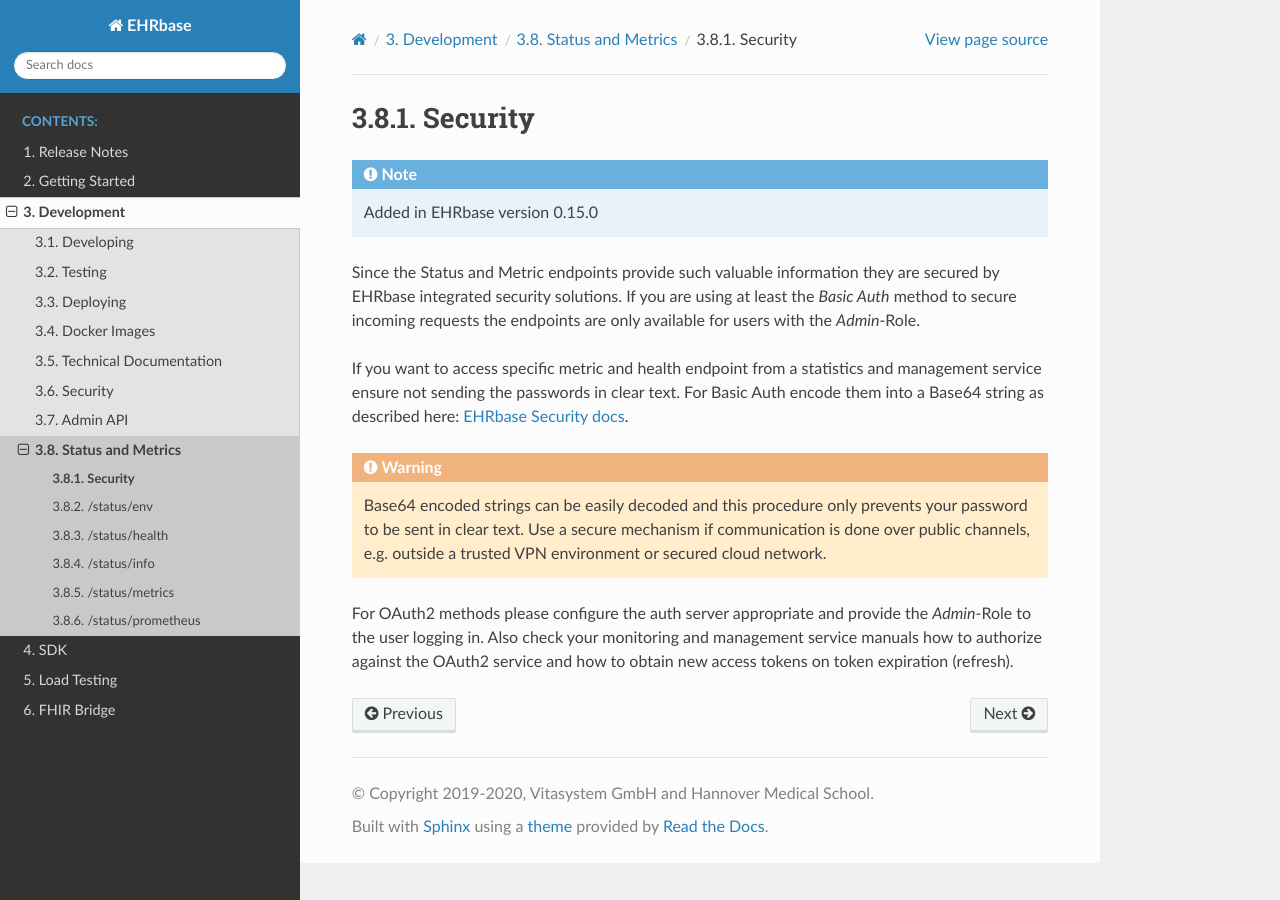
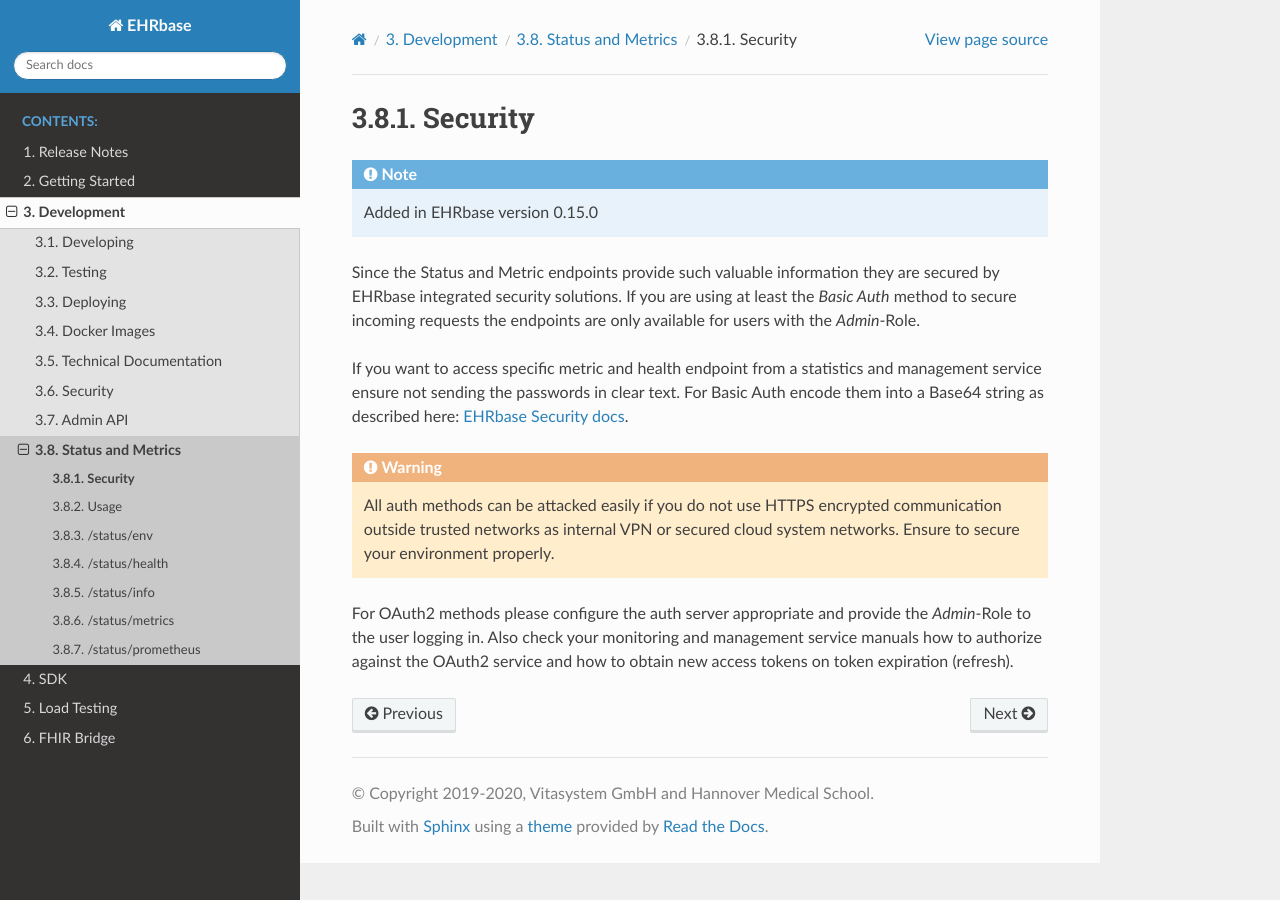
Before and after one commit to ehrbase/documentation, a Sphinx documentation site: the page built from source/03_development/08_status_and_metrics/security/index.rst, in a window 1280 px wide. Built offline with Sphinx 7.4.7 and the Read the Docs theme 2.0.0, drawn with Linux system fonts in a browser that asks for light colours; formulas are drawn with MathJax 3; pages that are not in the unit, such as notebooks, are missing from menus.

Commit message:
Add env description
:pencil: Add description on config from environment variables
:pencil: Change security note warn about insecure communication
:package: Remove chapter numbers from folders

```diff
--- a/source/03_development/08_status_and_metrics/00_security/index.rst
+++ b/source/03_development/08_status_and_metrics/security/index.rst
@@ -12,9 +12,9 @@
 ensure not sending the passwords in clear text. For Basic Auth encode them into a Base64 string
 as described here: `EHRbase Security docs <https://github.com/ehrbase/ehrbase/tree/develop/doc/security#basic-auth>`_.
 
-.. warning:: Base64 encoded strings can be easily decoded and this procedure only prevents your
-   password to be sent in clear text. Use a secure mechanism if communication is done over public
-   channels, e.g. outside a trusted VPN environment or secured cloud network.
+.. warning:: All auth methods can be attacked easily if you do not use HTTPS encrypted communication
+   outside trusted networks as internal VPN or secured cloud system networks. Ensure to secure your
+   environment properly.
 
 For OAuth2 methods please configure the auth server appropriate and provide the *Admin*-Role to the
 user logging in. Also check your monitoring and management service manuals how to authorize
```
Also changed, not shown: source/03_development/08_status_and_metrics/index.rst (+7 -6 lines), source/03_development/08_status_and_metrics/usage/index.rst (added, +39 -0 lines), source/03_development/08_status_and_metrics/env_endpoint/images/status_env_example_response.png (renamed from source/03_development/08_status_and_metrics/01_env_endpoint/images/status_env_example_response.png), source/03_development/08_status_and_metrics/env_endpoint/index.rst (renamed from source/03_development/08_status_and_metrics/01_env_endpoint/index.rst), source/03_development/08_status_and_metrics/health_endpoint/images/status_health_example_response.png (renamed from source/03_development/08_status_and_metrics/02_health_endpoint/images/status_health_example_response.png), source/03_development/08_status_and_metrics/health_endpoint/index.rst (renamed from source/03_development/08_status_and_metrics/02_health_endpoint/index.rst), source/03_development/08_status_and_metrics/info_endpoint/images/status_info_example_response.png (renamed from source/03_development/08_status_and_metrics/03_info_endpoint/images/status_info_example_response.png), source/03_development/08_status_and_metrics/info_endpoint/index.rst (renamed from source/03_development/08_status_and_metrics/03_info_endpoint/index.rst), source/03_development/08_status_and_metrics/metrics_endpoint/images/status_metric_http_example_response.png (renamed from source/03_development/08_status_and_metrics/04_metrics_endpoint/images/status_metric_http_example_response.png), source/03_development/08_status_and_metrics/metrics_endpoint/images/status_metric_http_tag_example_response.png (renamed from source/03_development/08_status_and_metrics/04_metrics_endpoint/images/status_metric_http_tag_example_response.png), source/03_development/08_status_and_metrics/metrics_endpoint/images/status_metrics_example_response.png (renamed from source/03_development/08_status_and_metrics/04_metrics_endpoint/images/status_metrics_example_response.png), source/03_development/08_status_and_metrics/metrics_endpoint/index.rst (renamed from source/03_development/08_status_and_metrics/04_metrics_endpoint/index.rst), source/03_development/08_status_and_metrics/prometheus_endpoint/index.rst (renamed from source/03_development/08_status_and_metrics/05_prometheus_endpoint/index.rst).
